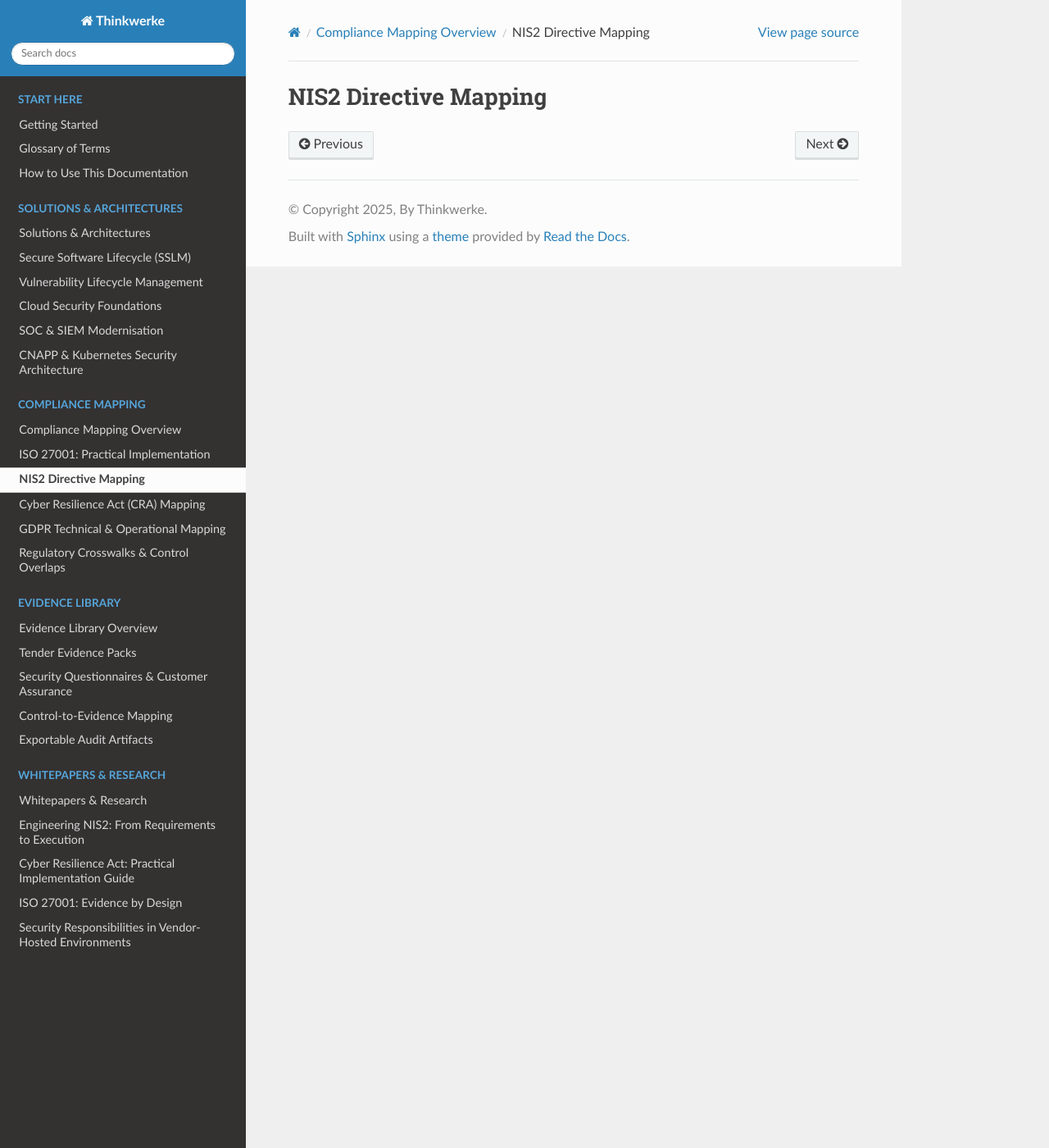
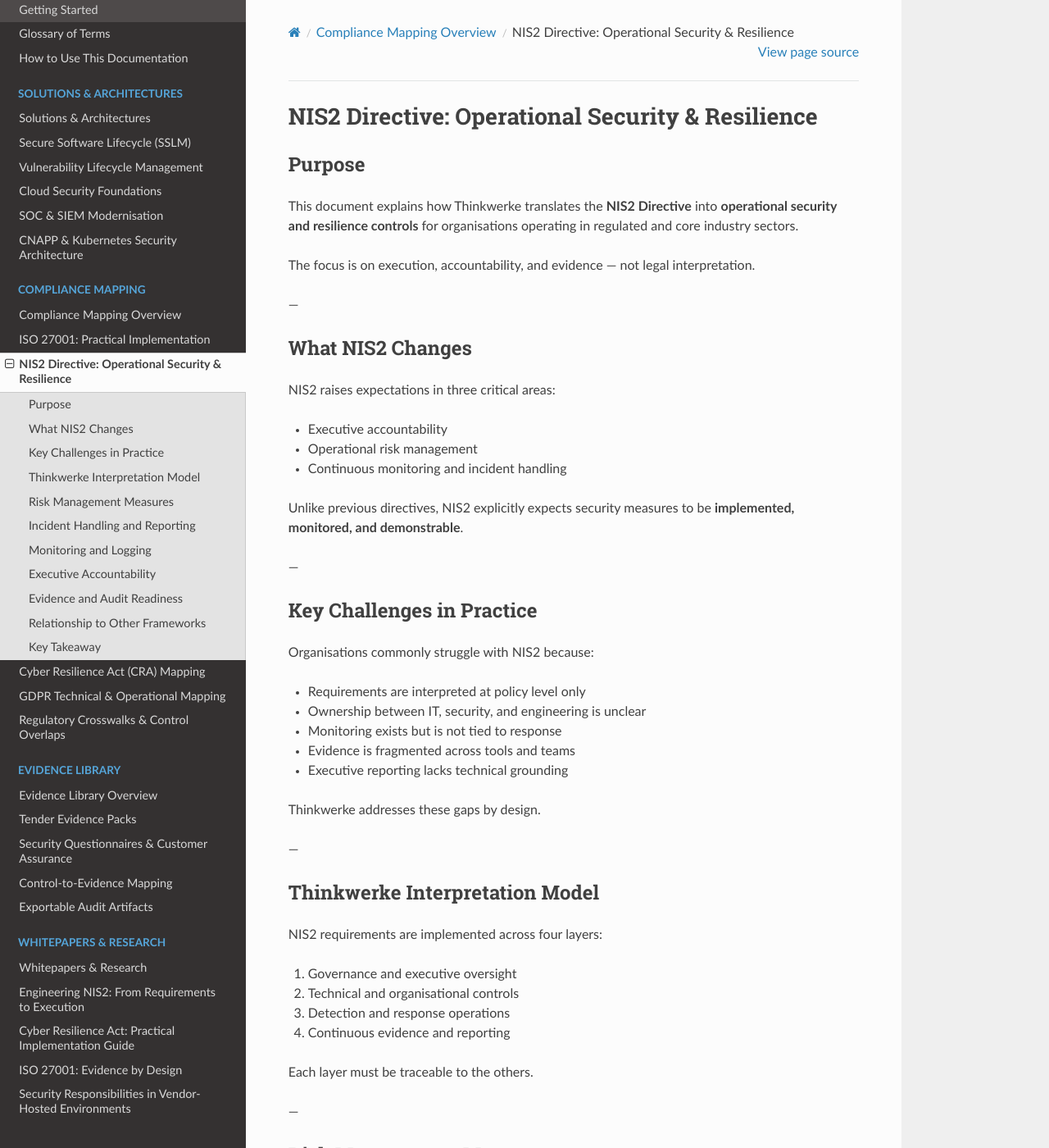
Before and after one commit to Mynkskhr/docs.thinkwerke, a Sphinx documentation site: the page built from docs/source/compliance/nis2.rst, in a window 1280 px wide and 1400 px high. Shown: the whole window at 82% size. Built offline with Sphinx 7.4.7 and the Read the Docs theme 3.1.0, drawn with Linux system fonts in a browser that asks for light colours; some of the changed text lies outside the part shown.

Commit message:
Update nis2.rst

```diff
--- a/docs/source/compliance/nis2.rst
+++ b/docs/source/compliance/nis2.rst
@@ -1,2 +1,152 @@
-NIS2 Directive Mapping
-======================
+NIS2 Directive: Operational Security & Resilience
+=================================================
+
+Purpose
+-------
+
+This document explains how Thinkwerke translates the **NIS2 Directive**
+into **operational security and resilience controls** for organisations
+operating in regulated and core industry sectors.
+
+The focus is on execution, accountability, and evidence — not legal interpretation.
+
+---
+
+What NIS2 Changes
+-----------------
+
+NIS2 raises expectations in three critical areas:
+
+- Executive accountability
+- Operational risk management
+- Continuous monitoring and incident handling
+
+Unlike previous directives, NIS2 explicitly expects
+security measures to be **implemented, monitored, and demonstrable**.
+
+---
+
+Key Challenges in Practice
+--------------------------
+
+Organisations commonly struggle with NIS2 because:
+
+- Requirements are interpreted at policy level only
+- Ownership between IT, security, and engineering is unclear
+- Monitoring exists but is not tied to response
+- Evidence is fragmented across tools and teams
+- Executive reporting lacks technical grounding
+
+Thinkwerke addresses these gaps by design.
+
+---
+
+Thinkwerke Interpretation Model
+-------------------------------
+
+NIS2 requirements are implemented across four layers:
+
+1. Governance and executive oversight
+2. Technical and organisational controls
+3. Detection and response operations
+4. Continuous evidence and reporting
+
+Each layer must be traceable to the others.
+
+---
+
+Risk Management Measures
+------------------------
+
+NIS2 risk management is operationalised through:
+
+- Secure software lifecycle controls
+- Vulnerability and patch management workflows
+- Cloud security posture and configuration management
+- Supplier and supply-chain risk controls
+
+Risk treatment decisions are documented and evidenced.
+
+---
+
+Incident Handling and Reporting
+-------------------------------
+
+NIS2 incident expectations are met through:
+
+- Centralised detection (SOC / SIEM)
+- Defined escalation and response workflows
+- Clear decision points for notification
+- Evidence-backed timelines and actions
+
+Incident response is rehearsed, not improvised.
+
+---
+
+Monitoring and Logging
+----------------------
+
+NIS2 monitoring is implemented via:
+
+- Cloud-native logging and metrics
+- Security detections mapped to threat models
+- Alert ownership and response SLAs
+- Management dashboards aligned to regulatory expectations
+
+Visibility without response is explicitly avoided.
+
+---
+
+Executive Accountability
+------------------------
+
+NIS2 introduces direct accountability at management level.
+
+Thinkwerke supports this by providing:
+
+- Decision-grade dashboards
+- Clear control ownership models
+- Evidence that supports management attestations
+- Traceability between executive decisions and technical controls
+
+---
+
+Evidence and Audit Readiness
+----------------------------
+
+NIS2 compliance evidence is produced continuously through:
+
+- Security operations logs
+- Incident response records
+- Risk treatment documentation
+- Control effectiveness monitoring
+
+This enables rapid response to regulator inquiries.
+
+---
+
+Relationship to Other Frameworks
+--------------------------------
+
+NIS2 builds on and overlaps with:
+
+- ISO 27001
+- Cyber Resilience Act (CRA)
+- Sector-specific regulations
+
+See also:
+
+- :doc:`iso27001`
+- :doc:`cra`
+- :doc:`crosswalks`
+
+---
+
+Key Takeaway
+------------
+
+NIS2 is not a documentation exercise.
+It is an **operational resilience requirement**.
+
+Organisations succeed when governance, engineering,
+and security operations are aligned and provable.
```
